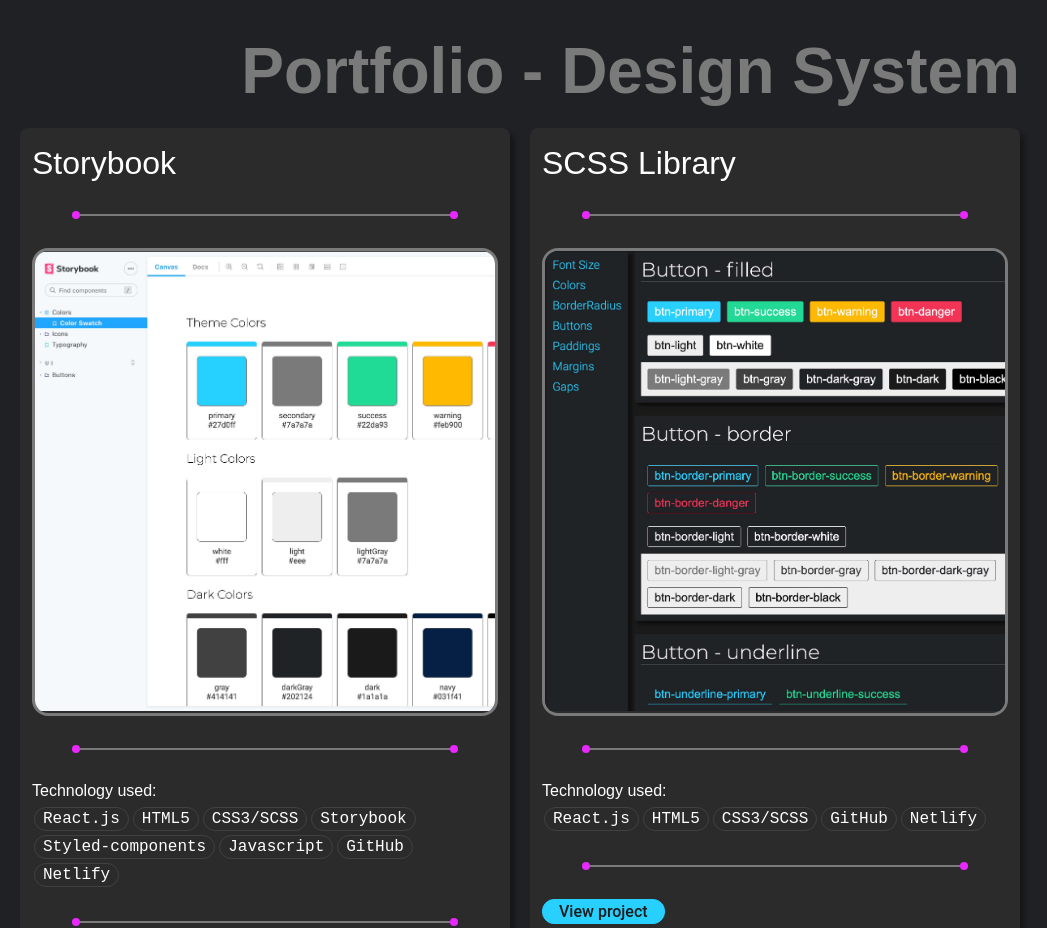
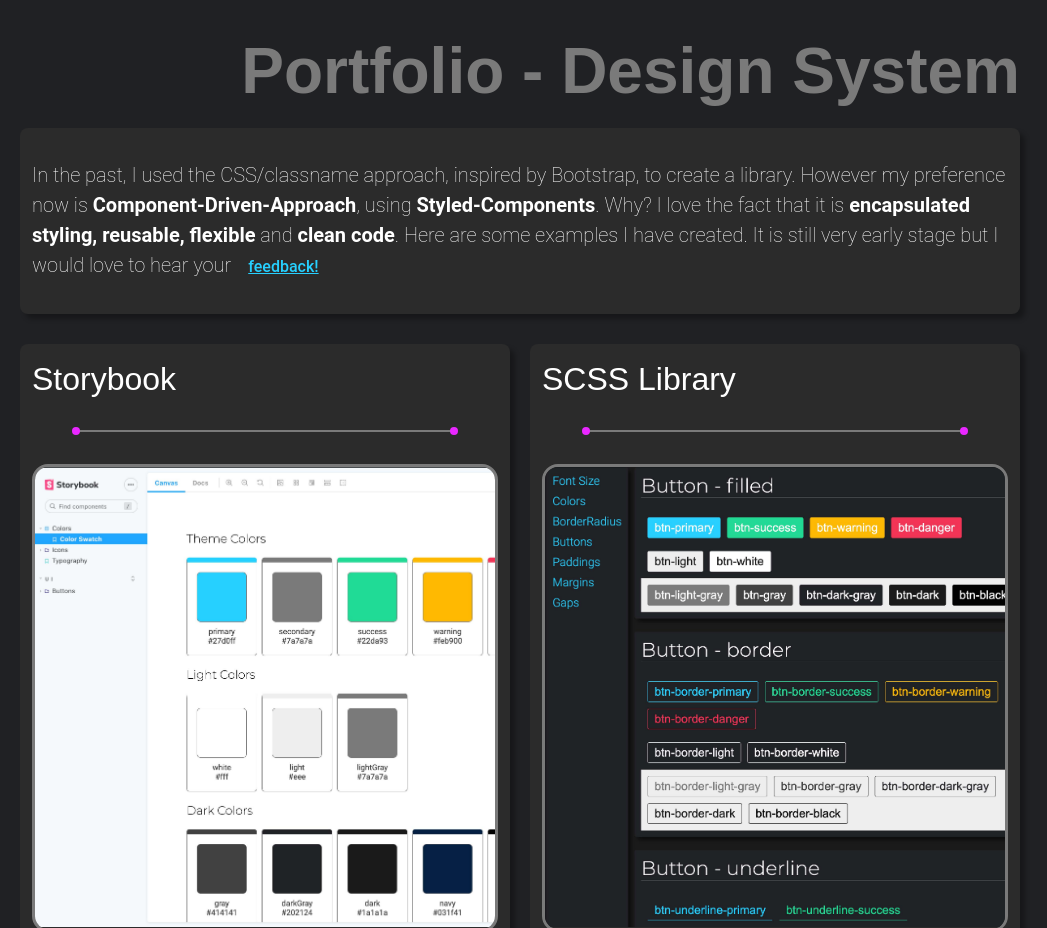
Before and after one commit to peeweemiwie/miwa-kaur-19122021, a React (Create React App) app: page / in a window 1280 px wide. Shown: the part 4000-4928 px from the top of the page, without its empty margins (120-1167 px from the left). Built offline with nearby package versions, Linux system fonts and the light colour scheme.

Commit message:
Comment on design system. Add p style in card

```diff
--- a/src/component/Portfolio/PortfolioDesignSystem.js
+++ b/src/component/Portfolio/PortfolioDesignSystem.js
@@ -5,7 +5,11 @@
 import { Hr } from '../shared/Hr';
 import { KeywordList } from '../shared/Lists';
 import { CardTitle, StyledCard } from '../shared/Card';
-import { AnchorButtonFilled, AnchorButtonOutline } from '../shared/Buttons';
+import {
+	AnchorButtonFilled,
+	AnchorButtonOutline,
+	LinkButtonUnderline,
+} from '../shared/Buttons';
 import { Color } from '../variables';
 const { primary, dark, accent } = Color;
 
@@ -62,6 +66,20 @@
 		<Row>
 			<Container>
 				<SectionTitle>Portfolio - Design System</SectionTitle>
+				<StyledCard marginBottom='3rem'>
+					<p>
+						In the past, I used the CSS/classname approach, inspired by
+						Bootstrap, to create a library. However my preference now is{' '}
+						<strong>Component-Driven-Approach</strong>, using{' '}
+						<strong>Styled-Components</strong>. Why? I love the fact that it is{' '}
+						<strong>encapsulated styling, reusable, flexible</strong> and{' '}
+						<strong>clean code</strong>. Here are some examples I have created.
+						It is still very early stage but I would love to hear your
+						<LinkButtonUnderline to='contact' color={primary}>
+							feedback!
+						</LinkButtonUnderline>
+					</p>
+				</StyledCard>
 				<Grid>{cards}</Grid>
 			</Container>
 		</Row>
--- a/src/component/shared/Card.js
+++ b/src/component/shared/Card.js
@@ -14,6 +14,7 @@
 	li {
 		font-weight: 200;
 	}
+	margin-bottom: ${({ marginBottom }) => marginBottom || 0};
 `;
 
 export const StyledCard = styled(DefaultCard)`
@@ -28,6 +29,10 @@
 	}
 	h5 {
 		font-weight: 300;
+	}
+	p {
+		font-size: 2rem;
+		line-height: 1.5;
 	}
 	figure {
 		border: 3px solid ${lightGray};
```
